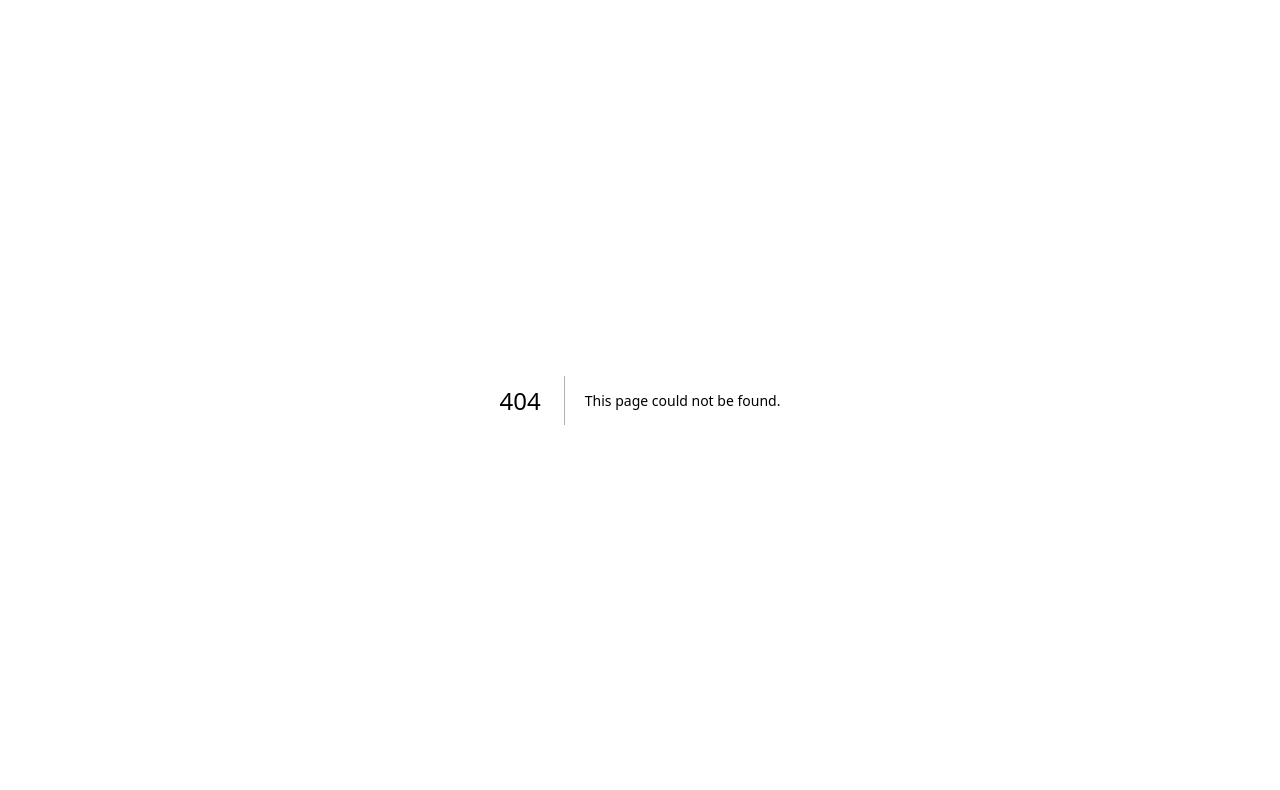
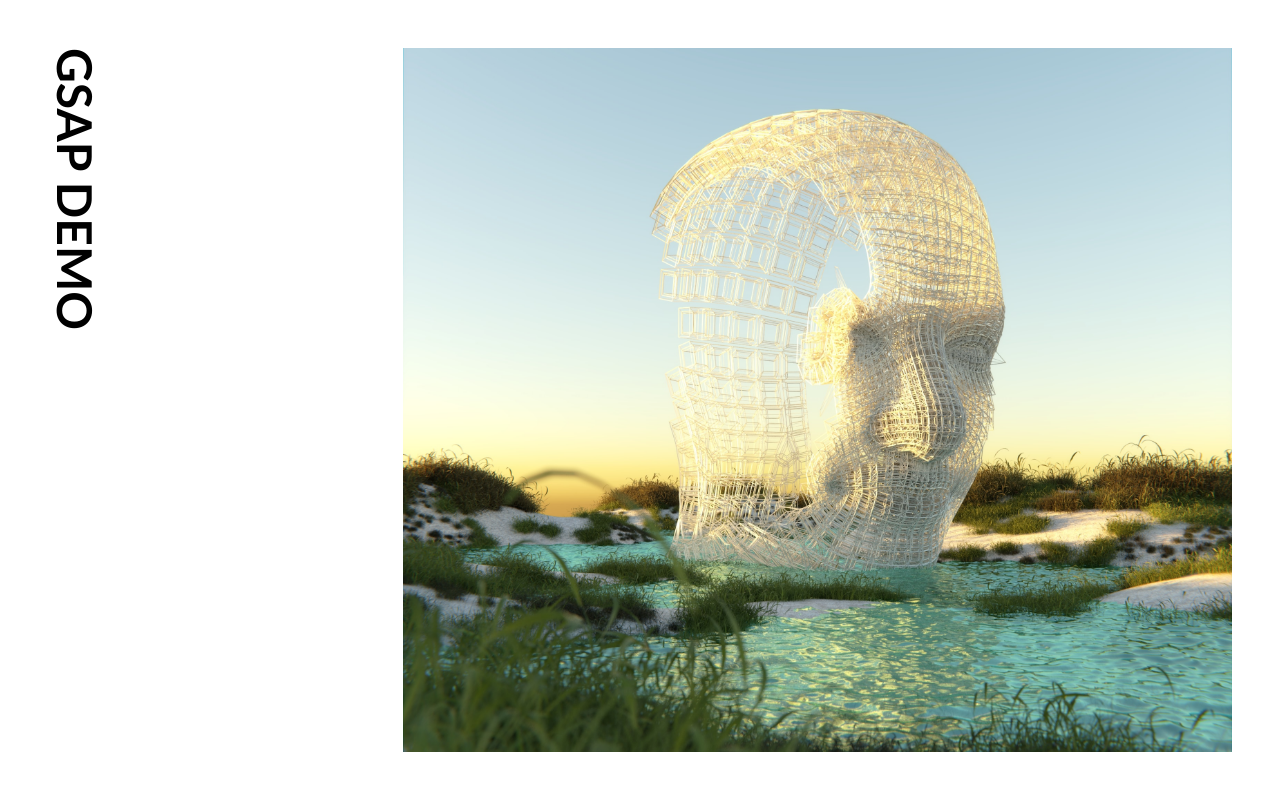
Before and after one commit to faun3/react-gsap, a Next.js app: page /image-reveal in a window 1280 px wide. Before the commit this address had no page. Shown: the top 790 px of the page. Built offline with nearby package versions, Linux system fonts and the light colour scheme.

Commit message:
add a slide reveal animation

```diff
--- /dev/null
+++ b/src/app/image-reveal/page.tsx
@@ -0,0 +1,10 @@
+import ImageRevealHeader from "../../components/ImageRevealHeader";
+
+const ImageRevealPage = () => {
+  return (
+    <>
+      <ImageRevealHeader />
+    </>
+  );
+};
+export default ImageRevealPage;
--- /dev/null
+++ b/src/components/ImageRevealHeader.module.scss
@@ -0,0 +1,44 @@
+.header {
+  width: 100%;
+  height: 100vh;
+  padding: 3rem;
+  display: flex;
+  justify-content: space-between;
+
+  .verticalText {
+    writing-mode: vertical-lr;
+    text-orientation: mixed;
+    display: flex;
+    flex-direction: column;
+    font-family: "Trebuchet MS", "Lucida Sans Unicode", "Lucida Grande",
+      "Lucida Sans", Arial, sans-serif;
+    font-weight: 700;
+    font-size: 3rem;
+
+    .copy {
+      text-orientation: sideways;
+      justify-self: start;
+    }
+  }
+}
+
+.imgWrapper {
+  width: 70%;
+  position: relative;
+
+  img {
+    width: 100%;
+    height: 100%;
+    object-fit: cover;
+  }
+
+  .slider {
+    position: absolute;
+    background-color: rgba(255, 255, 255, 1);
+    top: 0;
+    right: 0;
+    height: 100%;
+    width: 100%;
+    opacity: 1;
+  }
+}
--- /dev/null
+++ b/src/components/ImageRevealHeader.tsx
@@ -0,0 +1,35 @@
+"use client";
+import Image from "next/image";
+import headerImg from "@/public/headerImg.jpg";
+import styles from "./ImageRevealHeader.module.scss";
+import { useEffect, useRef } from "react";
+import gsap from "gsap";
+
+const ImageRevealHeader = () => {
+  useEffect(() => {
+    gsap.to(sliderRef.current, {
+      width: "0%",
+      duration: 0.7,
+      ease: "power1.in",
+      opacity: 1,
+    });
+  }, []);
+  const sliderRef = useRef(null);
+  return (
+    <div className={styles.header}>
+      <div className={styles.verticalText}>
+        <span className={styles.copy}>GSAP DEMO</span>
+      </div>
+      <div className={styles.imgWrapper}>
+        <div
+          className={styles.slider}
+          ref={sliderRef}></div>
+        <Image
+          src={headerImg}
+          alt=""
+        />
+      </div>
+    </div>
+  );
+};
+export default ImageRevealHeader;
```
Also changed, not shown: src/public/headerImg.jpg (added).
